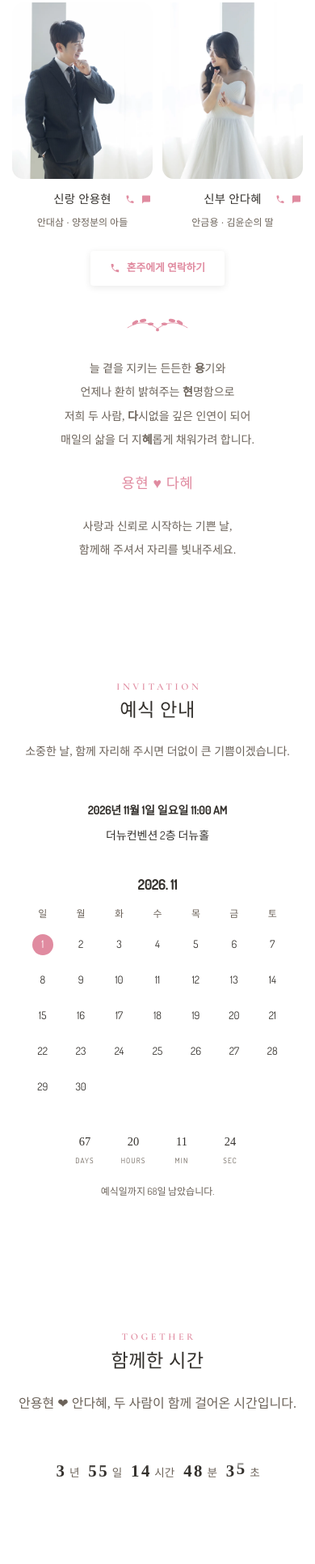
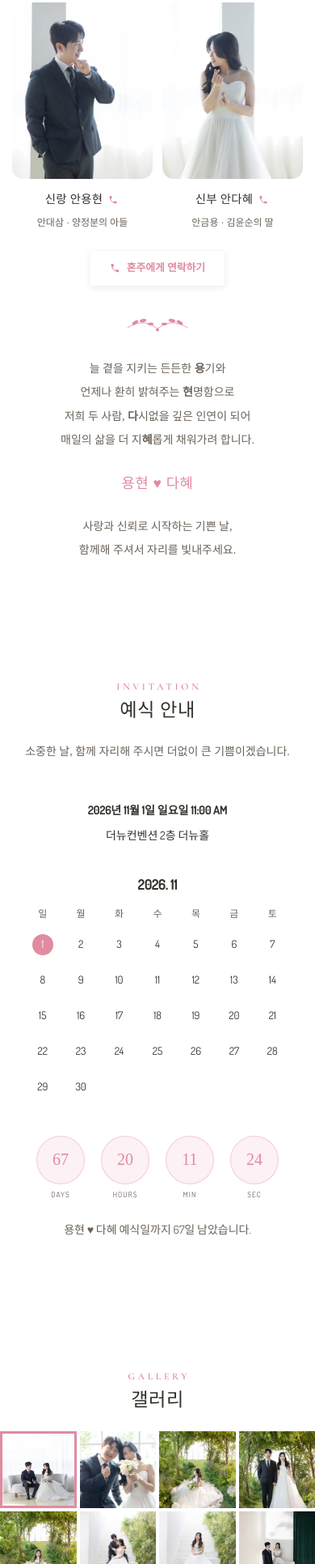
Before and after one commit to dhlvyh/dhlvyh.github.io, a website: page index.html in a window 390 px wide. Shown: the part 1535-3467 px from the top of the page at 81% size. Drawn offline with nearby package versions, Linux system fonts and the light colour scheme.

Commit message:
디자인 보완

```diff
--- a/index.html
+++ b/index.html
@@ -112,9 +112,9 @@
                             <img alt="신랑 안용현" class="img-fluid" src="images/opt/person1.webp"/>
                             <div class="couple-card-heading">
                                 <h3 class="couple-card-name ww-title">신랑 안용현</h3>
-                                <div aria-label="신랑 안용현 연락하기" class="couple-card-actions">
-                                    <a aria-label="안용현에게 전화" class="couple-card-action" href="tel:01094884712"><svg aria-hidden="true" class="icon" focusable="false"><use href="#i-phone"/></svg></a>
-                                    <a aria-label="안용현에게 문자" class="couple-card-action" href="sms:01094884712"><svg aria-hidden="true" class="icon" focusable="false"><use href="#i-comment"/></svg></a>
+                                <div aria-label="신랑 연락하기" class="couple-card-actions">
+                                    <a aria-label="신랑 전화" class="couple-card-action" href="tel:01094884712"><svg aria-hidden="true" class="icon" focusable="false"><use href="#i-phone"/></svg></a>
+                                    <!--<a aria-label="신랑 문자" class="couple-card-action" href="sms:01094884712"><svg aria-hidden="true" class="icon" focusable="false"><use href="#i-comment"/></svg></a> -->
                                 </div>
                             </div>
                             <p class="couple-parents" style="font-family: 'Noto Serif KR', serif;">
@@ -125,9 +125,9 @@
                             <img alt="신부 안다혜" class="img-fluid" src="images/opt/person2.webp"/>
                             <div class="couple-card-heading">
                                 <h3 class="couple-card-name ww-title">신부 안다혜</h3>
-                                <div aria-label="신부 안다혜 연락하기" class="couple-card-actions">
-                                    <a aria-label="안다혜에게 전화" class="couple-card-action" href="tel:01045201205"><svg aria-hidden="true" class="icon" focusable="false"><use href="#i-phone"/></svg></a>
-                                    <a aria-label="안다혜에게 문자" class="couple-card-action" href="sms:01045201205"><svg aria-hidden="true" class="icon" focusable="false"><use href="#i-comment"/></svg></a>
+                                <div aria-label="신부 연락하기" class="couple-card-actions">
+                                    <a aria-label="신부 전화" class="couple-card-action" href="tel:01045201205"><svg aria-hidden="true" class="icon" focusable="false"><use href="#i-phone"/></svg></a>
+                                    <!-- <a aria-label="신부 문자" class="couple-card-action" href="sms:01045201205"><svg aria-hidden="true" class="icon" focusable="false"><use href="#i-comment"/></svg></a> -->
                                 </div>
                             </div>
                             <p class="couple-parents" style="font-family: 'Noto Serif KR', serif;">
@@ -217,10 +217,29 @@
                                 </div>
                             </div>
                             <p class="countdown-copy" id="wedding-countdown-copy">
-                                예식일까지 남은 날짜를 계산하고 있습니다.
+                                용현 ♥ 다혜  예식일까지 00일 남았습니다.
                             </p>
                         </div>
                 </div>
+            </div>
+        </div>
+        <div class="ww-section" id="gallery">
+            <div class="ww-photo-gallery">
+                <div class="container">
+                    <p class="section-eyebrow" data-aos="fade-up">GALLERY</p>
+                    <h2 class="h1 text-center pb-3 ww-title" style="font-family: 'Noto Serif KR', serif;" data-aos="fade-up">갤러리</h2>
+                </div>
+                <div aria-label="갤러리 사진 목록" class="gallery-thumb-grid" data-aos="fade-up" data-aos-delay="150" id="gallery-thumb-grid"></div>
+                <!-- 사진이 12장(4열x3행)을 넘을 때만 gallery-pagination.js가 페이지네이션을 보여준다.
+                     썸네일은 DOM에서 제거되지 않고 hidden만 걸린다 — gallery-viewer가 그리드의
+                     자식 인덱스로 활성 썸네일을 추적하기 때문이다. -->
+                <nav aria-label="갤러리 페이지" class="gallery-pagination" id="gallery-pagination" hidden>
+                    <button aria-label="처음 페이지" class="gallery-page-nav" data-page-action="first" type="button">«</button>
+                    <button aria-label="이전 페이지" class="gallery-page-nav" data-page-action="prev" type="button">‹</button>
+                    <div class="gallery-page-numbers" id="gallery-page-numbers"></div>
+                    <button aria-label="다음 페이지" class="gallery-page-nav" data-page-action="next" type="button">›</button>
+                    <button aria-label="마지막 페이지" class="gallery-page-nav" data-page-action="last" type="button">»</button>
+                </nav>
             </div>
         </div>
         <div class="ww-section" id="together">
@@ -252,25 +271,6 @@
                         <span class="odometer-unit">초</span>
                     </span>
                 </div>
-            </div>
-        </div>
-        <div class="ww-section" id="gallery">
-            <div class="ww-photo-gallery">
-                <div class="container">
-                    <p class="section-eyebrow" data-aos="fade-up">GALLERY</p>
-                    <h2 class="h1 text-center pb-3 ww-title" style="font-family: 'Noto Serif KR', serif;" data-aos="fade-up">갤러리</h2>
-                </div>
-                <div aria-label="갤러리 사진 목록" class="gallery-thumb-grid" data-aos="fade-up" data-aos-delay="150" id="gallery-thumb-grid"></div>
-                <!-- 사진이 12장(4열x3행)을 넘을 때만 gallery-pagination.js가 페이지네이션을 보여준다.
-                     썸네일은 DOM에서 제거되지 않고 hidden만 걸린다 — gallery-viewer가 그리드의
-                     자식 인덱스로 활성 썸네일을 추적하기 때문이다. -->
-                <nav aria-label="갤러리 페이지" class="gallery-pagination" id="gallery-pagination" hidden>
-                    <button aria-label="처음 페이지" class="gallery-page-nav" data-page-action="first" type="button">«</button>
-                    <button aria-label="이전 페이지" class="gallery-page-nav" data-page-action="prev" type="button">‹</button>
-                    <div class="gallery-page-numbers" id="gallery-page-numbers"></div>
-                    <button aria-label="다음 페이지" class="gallery-page-nav" data-page-action="next" type="button">›</button>
-                    <button aria-label="마지막 페이지" class="gallery-page-nav" data-page-action="last" type="button">»</button>
-                </nav>
             </div>
         </div>
         <div class="ww-section ww-rsvp-detail" id="map">
@@ -562,8 +562,8 @@
             <li><a class="smooth-scroll" href="#greeting">인사말</a></li>
             <li><a class="smooth-scroll" href="#couple">두 사람</a></li>
             <li><a class="smooth-scroll" href="#events">예식 안내</a></li>
+            <li><a class="smooth-scroll" href="#gallery">갤러리</a></li>
             <li><a class="smooth-scroll" href="#together">함께한 시간</a></li>
-            <li><a class="smooth-scroll" href="#gallery">갤러리</a></li>
             <li><a class="smooth-scroll" href="#map">오시는 길</a></li>
             <li><a class="smooth-scroll" href="#account-info">마음 전하실 곳</a></li>
         </ul>
--- a/scripts/gallery-viewer.js
+++ b/scripts/gallery-viewer.js
@@ -369,11 +369,14 @@
             }
 
             const index = Number(thumb.dataset.galleryThumbIndex);
-            goToIndex(index, true);
 
             if (typeof config.onThumbActivate === "function") {
                 config.onThumbActivate(index);
             }
+
+            // 숨김 상태에서는 viewport.clientWidth가 0이므로, 라이트박스를
+            // 먼저 표시한 뒤 선택 슬라이드의 실제 위치를 계산한다.
+            goToIndex(index, true);
         });
 
         if (prev) {
--- a/scripts/main.js
+++ b/scripts/main.js
@@ -20,11 +20,8 @@ document.addEventListener("DOMContentLoaded", function () {
     }
 
     if (window.WeddingUtils) {
-        const countdown = window.WeddingUtils.buildCountdown(WEDDING_DATE);
         const weeks = window.WeddingUtils.buildCalendarWeeks(WEDDING_YEAR, WEDDING_MONTH_INDEX);
         const calendarMarkup = window.WeddingUtils.buildCalendarMarkup(weeks, WEDDING_DAY);
-
-        setText("#wedding-countdown-copy", countdown.copy);
 
         const grid = document.querySelector("#wedding-calendar-grid");
         if (grid) {
@@ -136,6 +133,7 @@ function initCountdownTicker() {
         hours.textContent = pad(parts.hours);
         minutes.textContent = pad(parts.minutes);
         seconds.textContent = pad(parts.seconds);
+        setText("#wedding-countdown-copy", "용현 ♥ 다혜  예식일까지 " + parts.days + "일 남았습니다.");
     }
 
     tick();
--- a/styles/main.css
+++ b/styles/main.css
@@ -652,22 +652,19 @@ body.is-drawer-open {
 }
 
 .couple-card-heading {
-    position: relative;
     display: flex;
     align-items: center;
     justify-content: center;
+    gap: 0.25rem;
     min-height: 28px;
-    padding: 0 2.5rem;
+    padding: 0;
     margin-top: 0.75rem;
 }
 
 .couple-card-actions {
-    position: absolute;
-    top: 50%;
-    right: 0;
+    position: static;
     display: inline-flex;
     gap: 0.2rem;
-    transform: translateY(-50%);
 }
 
 .couple-card-action {
@@ -1227,29 +1224,32 @@ body.is-gallery-lightbox-open {
     display: flex;
     align-items: flex-start;
     justify-content: center;
-    gap: 1rem;
-    margin: 1rem 0 0.75rem;
+    gap: 0.75rem;
+    margin: 1.25rem 0 0.9rem;
     padding: 0.5rem 0;
 }
 
 .countdown-unit {
     display: flex;
-    min-width: 44px;
+    min-width: 68px;
     flex-direction: column;
     align-items: center;
-    gap: 0.2rem;
+    gap: 0.35rem;
 }
 
 .countdown-unit-value {
     display: flex;
     align-items: center;
     justify-content: center;
-    width: auto;
-    height: auto;
+    width: 68px;
+    height: 68px;
+    border: 1px solid rgba(224, 139, 160, 0.35);
+    border-radius: 50%;
+    background: var(--ww-accent-soft);
     font-family: "Noto Serif KR", serif;
-    font-size: 1.05rem;
+    font-size: 1.45rem;
     font-weight: 500;
-    color: var(--ww-ink);
+    color: var(--ww-accent);
     font-variant-numeric: tabular-nums;
 }
 
@@ -1261,9 +1261,9 @@ body.is-gallery-lightbox-open {
 }
 
 .countdown-copy {
-    margin-bottom: 1rem;
-    color: var(--ww-ink-muted);
-    font-size: 0.75rem;
+    margin: 0 0 1rem;
+    color: var(--ww-ink-muted);
+    font-size: 0.875rem;
     line-height: 1.8;
     text-align: center;
 }
@@ -1406,7 +1406,9 @@ body.is-gallery-lightbox-open {
     }
 
     .countdown-unit-value {
-        font-size: 0.9rem;
+        width: 60px;
+        height: 60px;
+        font-size: 1.25rem;
     }
 }
 
```
Also changed, not shown: tests/gallery-viewer.test.js (+12 -0 lines), tests/site-markup.test.js (+40 -3 lines).
